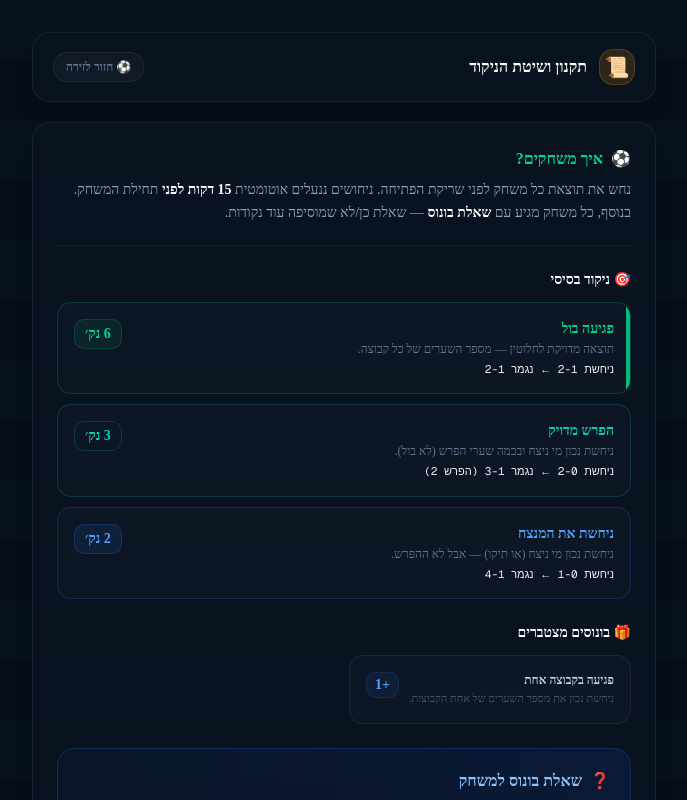
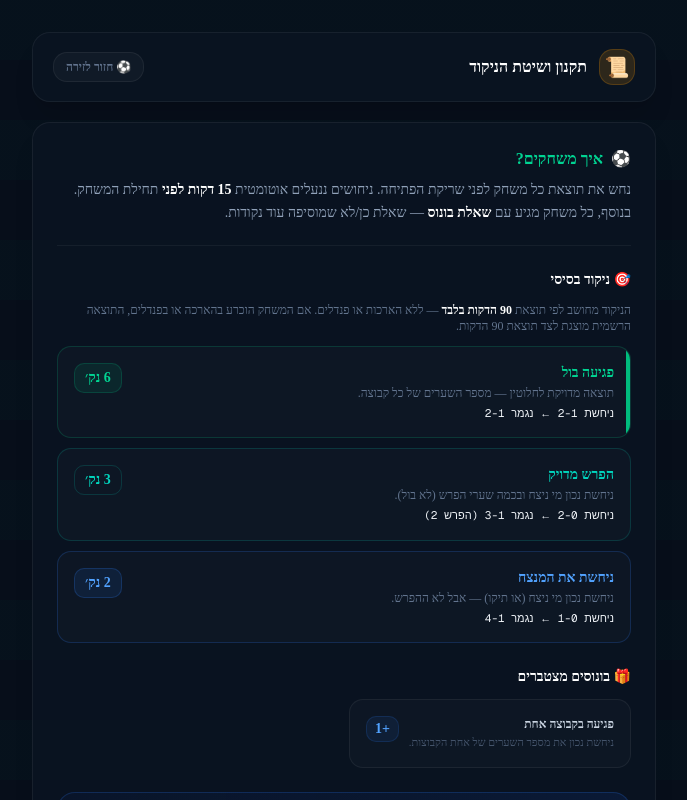
Before and after one commit to TomerS92/world-cup-predictions, a Next.js app: page /rules in a window 1280 px wide. Shown: the top 800 px of the page, without its empty margins (296-983 px from the left). Built offline with nearby package versions, Linux system fonts and the light colour scheme.

Commit message:
update rules

```diff
--- a/app/rules/page.tsx
+++ b/app/rules/page.tsx
@@ -38,6 +38,9 @@ export default function RulesPage() {
           {/* Main scoring */}
           <div>
             <h3 className="text-sm font-black text-white flex items-center gap-2 mb-3">🎯 ניקוד בסיסי</h3>
+            <p className="text-xs text-slate-500 mb-3">
+              הניקוד מחושב לפי תוצאת <span className="text-white font-bold">90 הדקות בלבד</span> — ללא הארכות או פנדלים. אם המשחק הוכרע בהארכה או בפנדלים, התוצאה הרשמית מוצגת לצד תוצאת 90 הדקות.
+            </p>
             <div className="space-y-2.5">
               {[
                 { color:"emerald", pts:"6", title:"פגיעה בול", desc:"תוצאה מדויקת לחלוטין — מספר השערים של כל קבוצה.", ex:"ניחשת 2-1 ← נגמר 2-1" },
```
